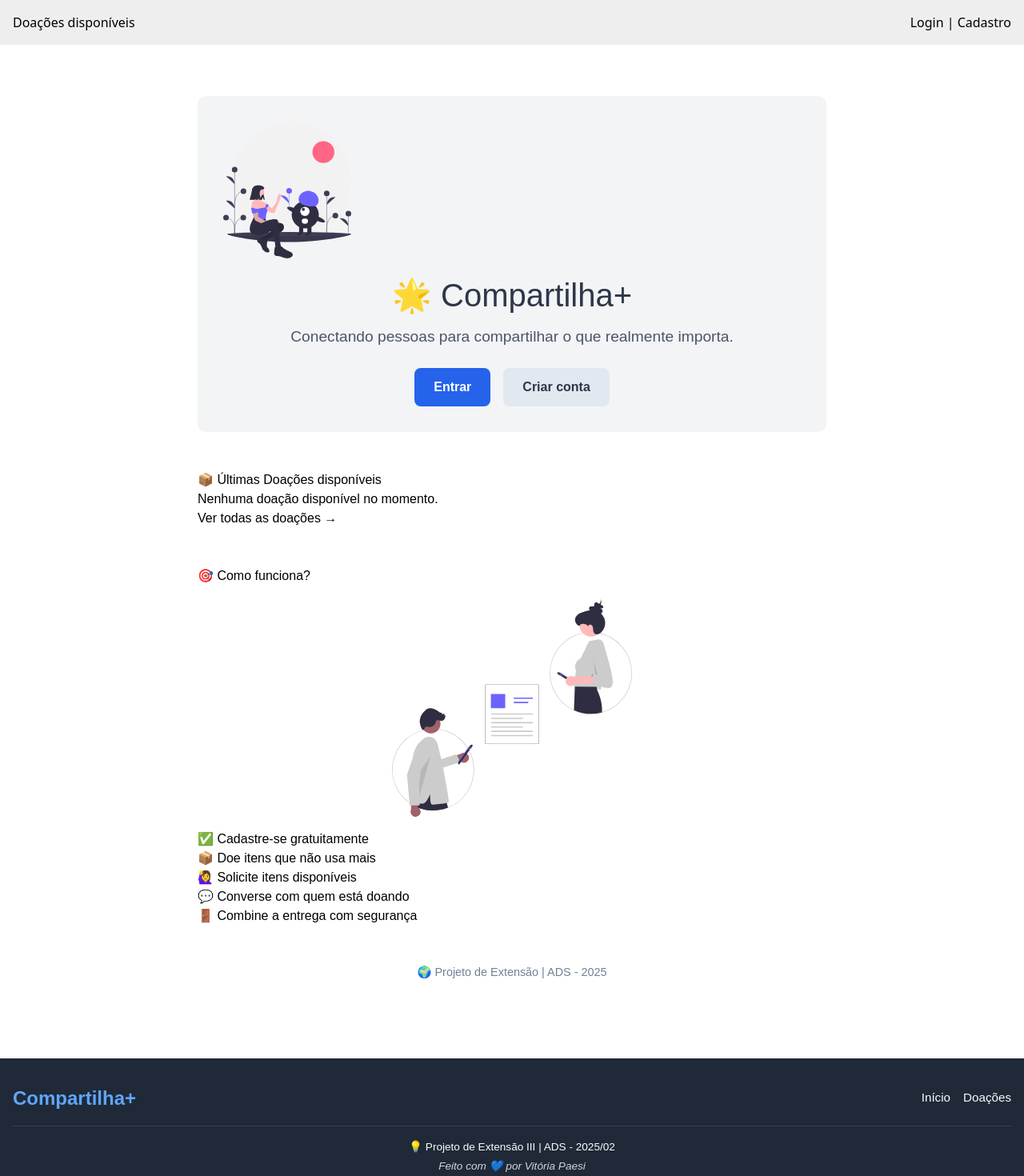
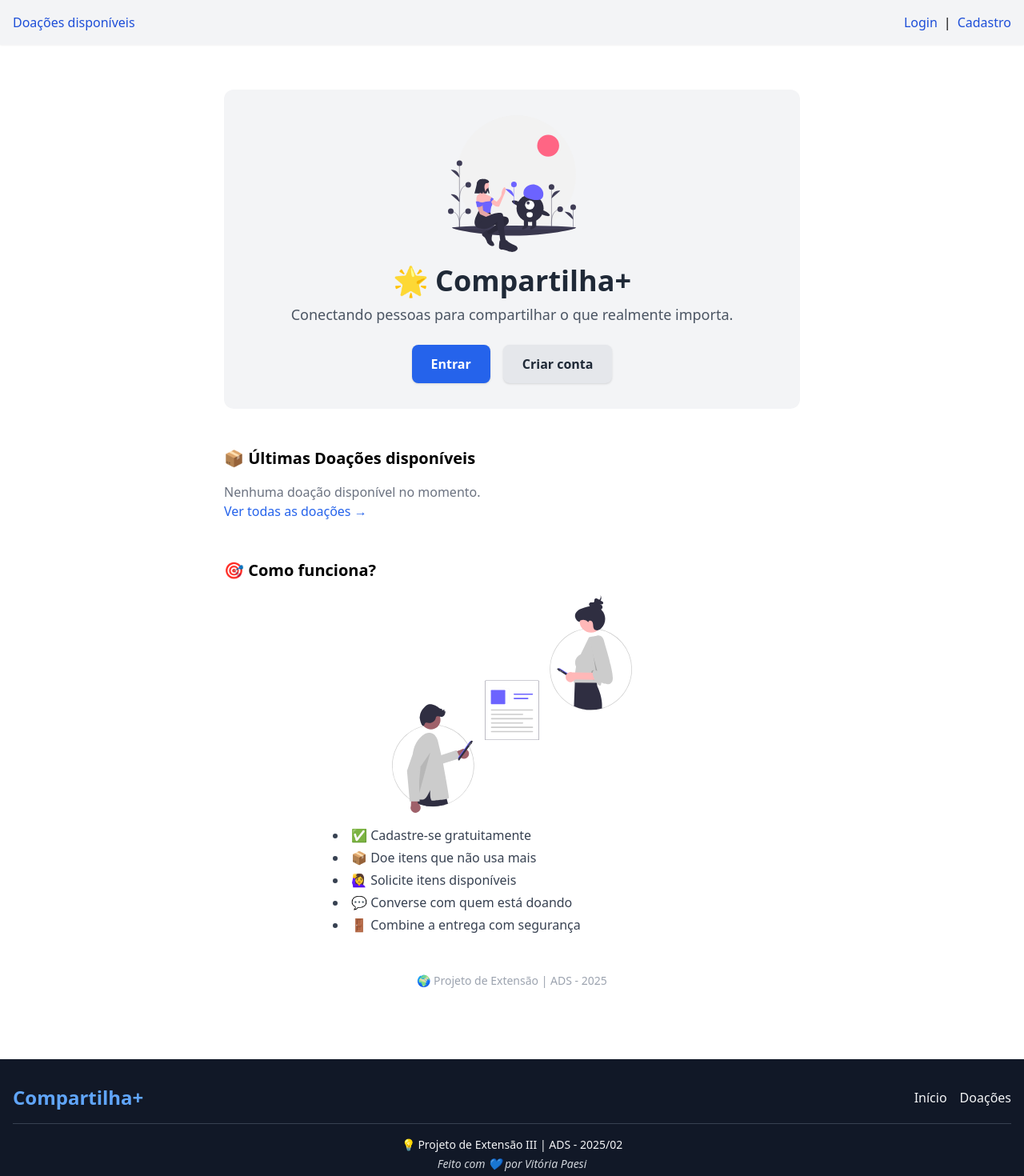
Before and after one commit to vpaesi/compartilha-mais, a React (Vite) app: page / in a window 1280 px wide. Shown: the top 1470 px of the page at 80% size. Built offline with nearby package versions, Linux system fonts and the light colour scheme.

Commit message:
style(tailwind): implemente a base do tailwind #1

```diff
--- a/src/components/Footer.tsx
+++ b/src/components/Footer.tsx
@@ -3,22 +3,22 @@ import { Link } from "react-router-dom";
 export default function Footer() {
   const usuario = JSON.parse(localStorage.getItem("usuarioLogado") || "null");
   return (
-    <footer style={estilos.footer}>
-      <div style={estilos.linhaSuperior}>
-        <h3 style={estilos.logo}>Compartilha+</h3>
-        <div style={estilos.links}>
-          <Link to="/" style={estilos.link}>
+    <footer className="bg-gray-900 text-gray-100 py-8 px-4 mt-16 font-sans">
+      <div className="flex flex-wrap justify-between items-center mb-4 gap-4">
+        <h3 className="text-2xl font-bold text-blue-400 m-0">Compartilha+</h3>
+        <div className="flex gap-4 flex-wrap">
+          <Link to="/" className="text-gray-100 hover:text-blue-300 text-base transition-colors">
             Início
           </Link>
-          <Link to="/publicas" style={estilos.link}>
+          <Link to="/publicas" className="text-gray-100 hover:text-blue-300 text-base transition-colors">
             Doações
           </Link>
           {usuario && (
             <>
-              <Link to="/minhas-doacoes" style={estilos.link}>
+              <Link to="/minhas-doacoes" className="text-gray-100 hover:text-blue-300 text-base transition-colors">
                 Ver Minhas Doações
               </Link>
-              <Link to="/chats" style={estilos.link}>
+              <Link to="/chats" className="text-gray-100 hover:text-blue-300 text-base transition-colors">
                 Chats
               </Link>
             </>
@@ -26,64 +26,11 @@ export default function Footer() {
         </div>
       </div>
 
-      <div style={estilos.linhaInferior}>
-        <p style={estilos.credito}>
-          💡 Projeto de Extensão III | ADS - 2025/02
-        </p>
-        <p style={estilos.autora}>Feito com 💙 por Vitória Paesi</p>
-        <p>versão beta 1.0.0 - 2025</p>
+      <div className="border-t border-gray-700 pt-4 text-sm flex flex-col gap-1 text-center">
+        <p className="m-0">💡 Projeto de Extensão III | ADS - 2025/02</p>
+        <p className="m-0 italic text-gray-300">Feito com 💙 por Vitória Paesi</p>
+        <p className="m-0">versão beta 1.0.0 - 2025</p>
       </div>
     </footer>
   );
 }
-
-const estilos = {
-  footer: {
-    backgroundColor: "#1f2937",
-    color: "#f9fafb",
-    padding: "2rem 1rem",
-    marginTop: "4rem",
-    fontFamily: "sans-serif",
-  },
-  linhaSuperior: {
-    display: "flex",
-    flexWrap: "wrap" as const,
-    justifyContent: "space-between",
-    alignItems: "center",
-    marginBottom: "1rem",
-    gap: "1rem",
-  },
-  logo: {
-    fontSize: "1.5rem",
-    fontWeight: "bold",
-    color: "#60a5fa",
-    margin: 0,
-  },
-  links: {
-    display: "flex",
-    gap: "1rem",
-    flexWrap: "wrap" as const,
-  },
-  link: {
-    color: "#f9fafb",
-    textDecoration: "none",
-    fontSize: "0.95rem",
-  },
-  linhaInferior: {
-    borderTop: "1px solid #374151",
-    paddingTop: "1rem",
-    fontSize: "0.85rem",
-    display: "flex",
-    flexDirection: "column" as const,
-    gap: "0.25rem",
-    textAlign: "center" as const,
-  },
-  credito: {
-    margin: 0,
-  },
-  autora: {
-    margin: 0,
-    fontStyle: "italic",
-    color: "#d1d5db",
-  },
-};
--- a/src/components/Header.tsx
+++ b/src/components/Header.tsx
@@ -14,81 +14,62 @@ export default function Header() {
   };
 
   const isHome = location.pathname === "/";
-
   const isLogin = location.pathname === "/login";
   const isCadastro = location.pathname === "/cadastro";
 
   return (
-    <header
-      style={{ background: "#eee", padding: "1rem", marginBottom: "2rem" }}
-    >
-      <nav style={{ display: "flex", gap: "1rem", alignItems: "center" }}>
+    <header className="bg-gray-100 py-4 px-4 mb-8 shadow-sm">
+      <nav className="flex gap-4 items-center">
         {(!usuario && isHome) ? (
           <>
-            <Link to="/publicas">Doações disponíveis</Link>
-            <span style={{ marginLeft: "auto" }}>
-              {!isLogin && <Link to="/login">Login</Link>}
-              {!isLogin && !isCadastro && " | "}
-              {!isCadastro && <Link to="/cadastro">Cadastro</Link>}
+            <Link to="/publicas" className="text-blue-700 font-medium hover:underline">Doações disponíveis</Link>
+            <span className="ml-auto flex gap-2">
+              {!isLogin && <Link to="/login" className="text-blue-700 hover:underline">Login</Link>}
+              {!isLogin && !isCadastro && <span>|</span>}
+              {!isCadastro && <Link to="/cadastro" className="text-blue-700 hover:underline">Cadastro</Link>}
             </span>
           </>
         ) : usuario ? (
           <>
             {/* Menu hambúrguer para usuário logado */}
-            <div style={{ position: "relative" }}>
+            <div className="relative">
               <button
                 onClick={() => setMenuOpen((open) => !open)}
-                style={{
-                  background: "none",
-                  border: "none",
-                  fontSize: "2rem",
-                  cursor: "pointer",
-                  padding: 0,
-                  marginRight: "1rem"
-                }}
+                className="bg-transparent border-none text-2xl cursor-pointer p-0 mr-4"
                 aria-label="Abrir menu"
               >
                 &#9776;
               </button>
               {menuOpen && (
                 <div
-                  style={{
-                    position: "absolute",
-                    top: "2.5rem",
-                    left: 0,
-                    background: "#fff",
-                    border: "1px solid #ccc",
-                    borderRadius: "4px",
-                    boxShadow: "0 2px 8px rgba(0,0,0,0.15)",
-                    zIndex: 10,
-                    minWidth: "180px",
-                    display: "flex",
-                    flexDirection: "column"
-                  }}
+                  className="absolute top-10 left-0 bg-white border border-gray-300 rounded shadow-lg z-10 min-w-[180px] flex flex-col"
                 >
-                  <Link to="/" style={{ padding: "0.75rem 1rem" }} onClick={() => setMenuOpen(false)}>Início</Link>
-                  <Link to="/nova-doacao" style={{ padding: "0.75rem 1rem" }} onClick={() => setMenuOpen(false)}>Cadastrar Doação</Link>
-                  <Link to="/minhas-doacoes" style={{ padding: "0.75rem 1rem" }} onClick={() => setMenuOpen(false)}>Ver Minhas Doações</Link>
-                  <Link to="/publicas" style={{ padding: "0.75rem 1rem" }} onClick={() => setMenuOpen(false)}>Doações disponíveis</Link>
-                  <Link to="/recebidas" style={{ padding: "0.75rem 1rem" }} onClick={() => setMenuOpen(false)}>Doações recebidas</Link>
-                  <Link to="/perfil" style={{ padding: "0.75rem 1rem" }} onClick={() => setMenuOpen(false)}>Meu Perfil</Link>
-                  <Link to="/chats" style={{ padding: "0.75rem 1rem" }} onClick={() => setMenuOpen(false)}>Chats</Link>
+                  <Link to="/" className="px-4 py-3 hover:bg-gray-100" onClick={() => setMenuOpen(false)}>Início</Link>
+                  <Link to="/nova-doacao" className="px-4 py-3 hover:bg-gray-100" onClick={() => setMenuOpen(false)}>Cadastrar Doação</Link>
+                  <Link to="/minhas-doacoes" className="px-4 py-3 hover:bg-gray-100" onClick={() => setMenuOpen(false)}>Ver Minhas Doações</Link>
+                  <Link to="/publicas" className="px-4 py-3 hover:bg-gray-100" onClick={() => setMenuOpen(false)}>Doações disponíveis</Link>
+                  <Link to="/recebidas" className="px-4 py-3 hover:bg-gray-100" onClick={() => setMenuOpen(false)}>Doações recebidas</Link>
+                  <Link to="/perfil" className="px-4 py-3 hover:bg-gray-100" onClick={() => setMenuOpen(false)}>Meu Perfil</Link>
+                  <Link to="/chats" className="px-4 py-3 hover:bg-gray-100" onClick={() => setMenuOpen(false)}>Chats</Link>
                 </div>
               )}
             </div>
-            <span style={{ marginLeft: "auto" }}>
-              Bem-vindo(a), {usuario.nome}
-            </span>
-            <button onClick={handleLogout}>Sair</button>
+            <span className="ml-auto text-gray-700 font-medium">Bem-vindo(a), {usuario.nome}</span>
+            <button
+              onClick={handleLogout}
+              className="ml-4 bg-red-500 hover:bg-red-600 text-white px-4 py-2 rounded transition-colors"
+            >
+              Sair
+            </button>
           </>
         ) : (
           <>
-            <Link to="/">Início</Link>
-            <Link to="/publicas">Doações disponíveis</Link>
-            <span style={{ marginLeft: "auto" }}>
-              {!isLogin && <Link to="/login">Login</Link>}
-              {!isLogin && !isCadastro && " | "}
-              {!isCadastro && <Link to="/cadastro">Cadastro</Link>}
+            <Link to="/" className="text-blue-700 font-medium hover:underline">Início</Link>
+            <Link to="/publicas" className="text-blue-700 font-medium hover:underline">Doações disponíveis</Link>
+            <span className="ml-auto flex gap-2">
+              {!isLogin && <Link to="/login" className="text-blue-700 hover:underline">Login</Link>}
+              {!isLogin && !isCadastro && <span>|</span>}
+              {!isCadastro && <Link to="/cadastro" className="text-blue-700 hover:underline">Cadastro</Link>}
             </span>
           </>
         )}
--- a/src/pages/Home.tsx
+++ b/src/pages/Home.tsx
@@ -22,65 +22,92 @@ export default function Home() {
   }, []);
 
   return (
-    <div style={estilos.container}>
-      <section style={estilos.hero}>
+    <div className="max-w-2xl md:max-w-3xl mx-auto p-6 font-sans">
+      <section className="text-center mb-12 bg-gray-100 p-8 rounded-xl">
         <img
           src={helpingEachOther}
           alt="Compartilhando"
-          style={estilos.imagemTopo}
+          className="max-w-[160px] w-full h-auto mx-auto mb-4"
         />
-        <h1 style={estilos.titulo}>🌟 Compartilha+</h1>
-        <p style={estilos.subtitulo}>
+        <h1 className="text-4xl font-bold mb-2 text-gray-800 flex items-center justify-center gap-2">
+          <span>🌟</span> Compartilha+
+        </h1>
+        <p className="text-lg text-gray-600 mb-4">
           Conectando pessoas para compartilhar o que realmente importa.
         </p>
         {!usuarioLogado ? (
-          <div style={estilos.acoes}>
-            <Link to="/login" style={estilos.botao}>
+          <div className="mt-6 flex justify-center gap-4 flex-wrap">
+            <Link
+              to="/login"
+              className="bg-blue-600 hover:bg-blue-700 text-white font-bold py-3 px-6 rounded-lg shadow transition-colors"
+            >
               Entrar
             </Link>
-            <Link to="/cadastro" style={estilos.botaoSecundario}>
+            <Link
+              to="/cadastro"
+              className="bg-gray-200 hover:bg-gray-300 text-gray-800 font-bold py-3 px-6 rounded-lg shadow transition-colors"
+            >
               Criar conta
             </Link>
           </div>
         ) : (
-          <div style={estilos.acoes}>
-            <Link to="/publicas" style={estilos.botao}>
+          <div className="mt-6 flex justify-center gap-4 flex-wrap">
+            <Link
+              to="/publicas"
+              className="bg-blue-600 hover:bg-blue-700 text-white font-bold py-3 px-6 rounded-lg shadow transition-colors"
+            >
               Ver Doações
             </Link>
-            <Link to="/minhas-doacoes" style={estilos.botaoSecundario}>
+            <Link
+              to="/minhas-doacoes"
+              className="bg-gray-200 hover:bg-gray-300 text-gray-800 font-bold py-3 px-6 rounded-lg shadow transition-colors"
+            >
               Ver Minhas Doações
             </Link>
           </div>
         )}
       </section>
 
-      <section style={estilos.secao}>
-        <h2>📦 Últimas Doações disponíveis</h2>
+      <section className="mb-12">
+        <h2 className="text-xl font-semibold mb-4">📦 Últimas Doações disponíveis</h2>
         {ultimasDoacoes.length === 0 ? (
-          <p>Nenhuma doação disponível no momento.</p>
+          <p className="text-gray-500">Nenhuma doação disponível no momento.</p>
         ) : (
-          <ul style={estilos.listaDoacoes}>
+          <ul className="list-none p-0 mb-4">
             {ultimasDoacoes.map((d) => (
-              <li key={d.id} style={estilos.cardDoacao}>
+              <li
+                key={d.id}
+                className="flex gap-4 p-4 border border-gray-200 rounded-lg mb-3 items-center bg-white shadow-sm"
+              >
                 {d.imagem && (
-                  <img src={d.imagem} alt={d.nome} style={estilos.imgDoacao} />
+                  <img
+                    src={d.imagem}
+                    alt={d.nome}
+                    className="w-20 h-20 object-cover rounded-lg max-w-[80px] max-h-[80px]"
+                  />
                 )}
                 <div>
-                  <h4>{d.nome}</h4>
-                  <p>{d.descricao}</p>
-                  <small>Categoria: {d.categoria}</small>
+                  <h4 className="font-bold text-lg text-gray-800">{d.nome}</h4>
+                  <p className="text-gray-600 mb-1">{d.descricao}</p>
+                  <small className="text-gray-400">Categoria: {d.categoria}</small>
                 </div>
               </li>
             ))}
           </ul>
         )}
-        <Link to="/doacoes">Ver todas as doações →</Link>
+        <Link to="/doacoes" className="text-blue-600 hover:underline font-medium">
+          Ver todas as doações →
+        </Link>
       </section>
 
-      <section style={estilos.secao}>
-        <h2>🎯 Como funciona?</h2>
-        <img src={sharingArticles} alt="Como funciona" style={estilos.imagem} />
-        <ul>
+      <section className="mb-12">
+        <h2 className="text-xl font-semibold mb-4">🎯 Como funciona?</h2>
+        <img
+          src={sharingArticles}
+          alt="Como funciona"
+          className="w-full max-w-[300px] h-auto mx-auto mb-4"
+        />
+        <ul className="list-disc list-inside text-left max-w-md mx-auto text-gray-700 space-y-1">
           <li>✅ Cadastre-se gratuitamente</li>
           <li>📦 Doe itens que não usa mais</li>
           <li>🙋‍♀️ Solicite itens disponíveis</li>
@@ -89,96 +116,9 @@ export default function Home() {
         </ul>
       </section>
 
-      <footer style={estilos.rodape}>
+      <footer className="mt-12 text-center text-sm text-gray-400">
         <p>🌍 Projeto de Extensão | ADS - 2025</p>
       </footer>
     </div>
   );
 }
-
-const estilos = {
-  container: {
-    maxWidth: "850px",
-    margin: "0 auto",
-    padding: "2rem",
-    fontFamily: "sans-serif",
-  },
-  hero: {
-    textAlign: "center" as const,
-    marginBottom: "3rem",
-    backgroundColor: "#f3f4f6",
-    padding: "2rem",
-    borderRadius: "10px",
-  },
-  titulo: {
-    fontSize: "2.5rem",
-    marginBottom: "0.5rem",
-    color: "#2d3748",
-  },
-  subtitulo: {
-    fontSize: "1.2rem",
-    color: "#4a5568",
-  },
-  imagemTopo: {
-    width: "160px",
-    marginBottom: "1rem",
-  },
-  imagem: {
-    width: "100%",
-    maxWidth: "300px",
-    margin: "1rem auto",
-    display: "block",
-  },
-  acoes: {
-    marginTop: "1.5rem",
-    display: "flex",
-    justifyContent: "center",
-    gap: "1rem",
-    flexWrap: "wrap" as const,
-  },
-  botao: {
-    backgroundColor: "#2563eb",
-    color: "#fff",
-    padding: "0.75rem 1.5rem",
-    borderRadius: "8px",
-    textDecoration: "none",
-    fontWeight: "bold",
-  },
-  botaoSecundario: {
-    backgroundColor: "#e2e8f0",
-    color: "#2d3748",
-    padding: "0.75rem 1.5rem",
-    borderRadius: "8px",
-    textDecoration: "none",
-    fontWeight: "bold",
-  },
-  secao: {
-    marginBottom: "3rem",
-  },
-  rodape: {
-    marginTop: "3rem",
-    textAlign: "center" as const,
-    fontSize: "0.9rem",
-    color: "#718096",
-  },
-  listaDoacoes: {
-    listStyle: "none",
-    padding: 0,
-    marginBottom: "1rem",
-  },
-  cardDoacao: {
-    display: "flex",
-    gap: "1rem",
-    padding: "1rem",
-    border: "1px solid #ccc",
-    borderRadius: "10px",
-    marginBottom: "1rem",
-    alignItems: "center",
-  },
-  imgDoacao: {
-    width: "80px",
-    height: "80px",
-    objectFit: "cover" as const,
-    borderRadius: "8px",
-  },
-};
```
Also changed, not shown: src/pages/Cadastro.tsx (+13 -8 lines), src/pages/DoacoesPublicas.tsx (+29 -23 lines), src/pages/Login.tsx (+11 -6 lines), src/pages/NovaDoacao.tsx (+14 -11 lines).
